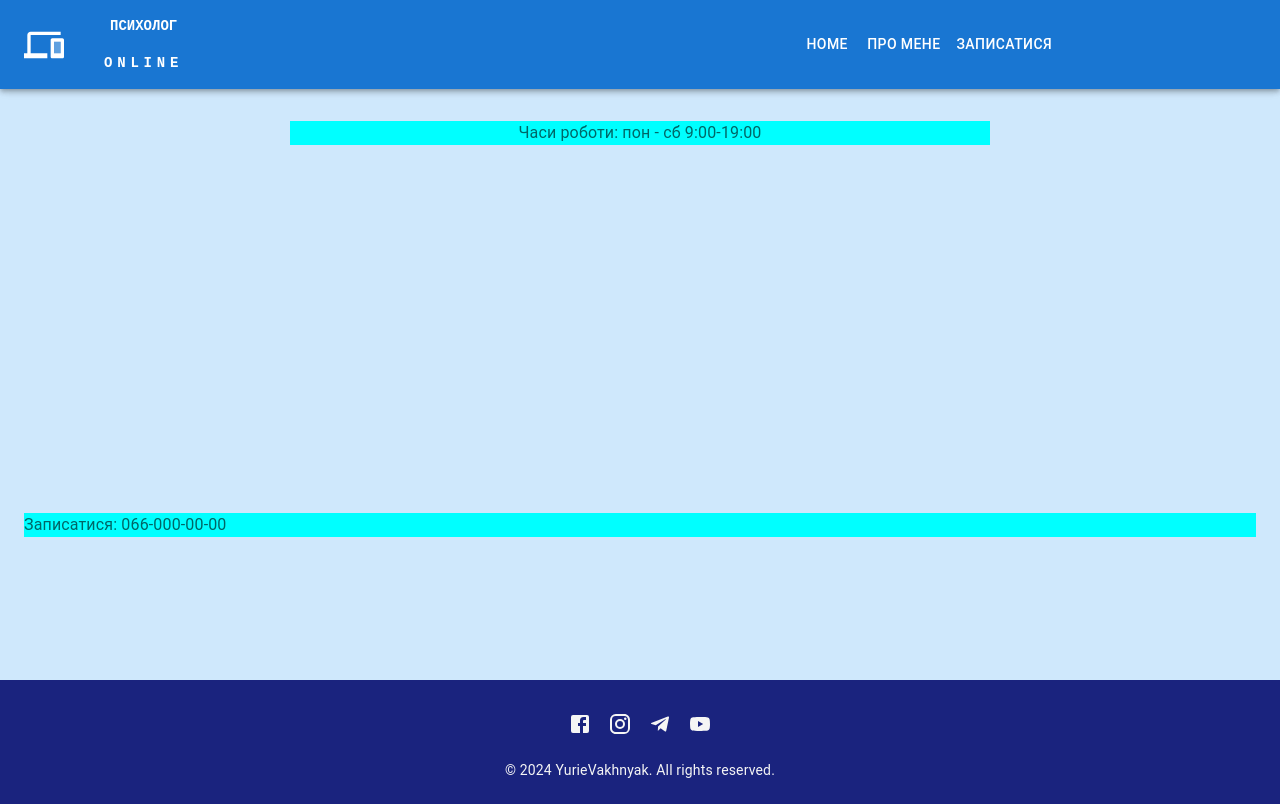
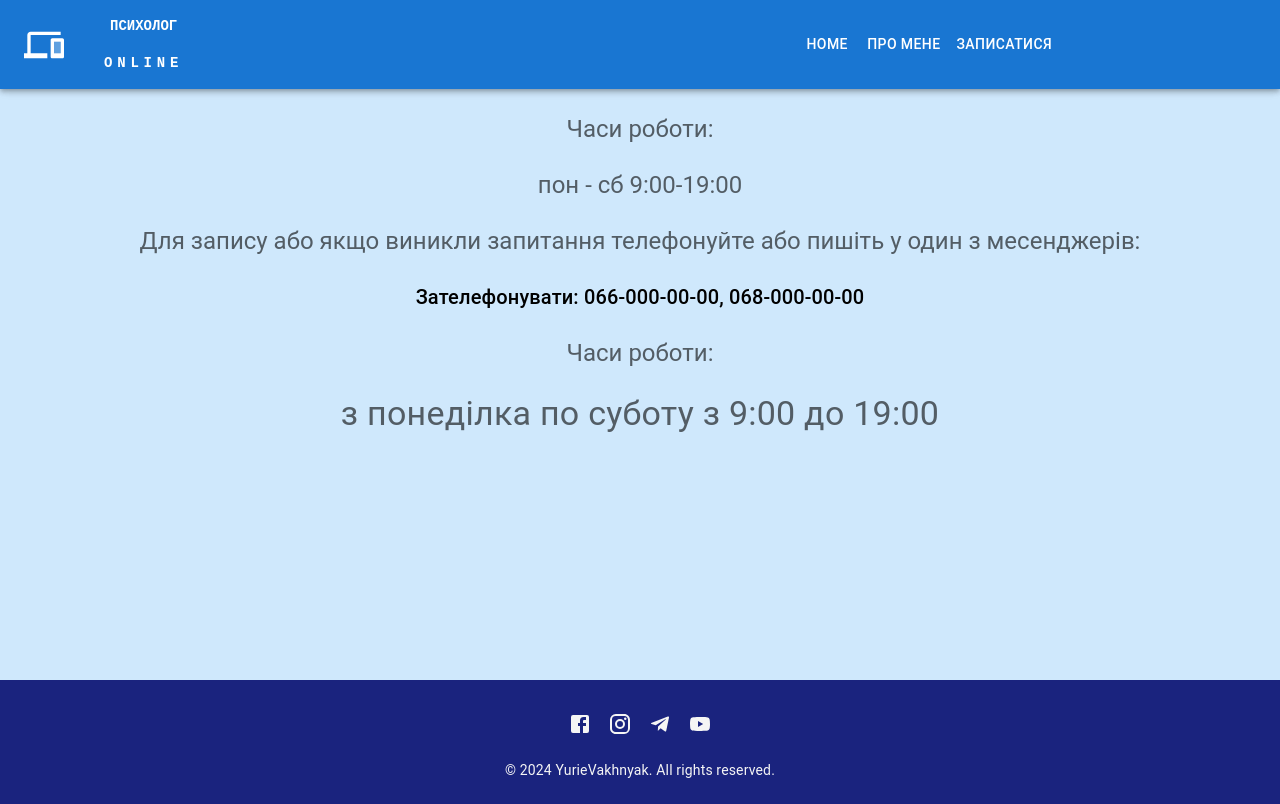
Before and after one commit to YurieVakhnyak/my-lending, a React (Create React App) app: page /online-psy/appointment in a window 1280 px wide. Built offline with nearby package versions, Linux system fonts and the light colour scheme.

Commit message:
Update Appointment.js

```diff
--- a/src/pages/Appointment.js
+++ b/src/pages/Appointment.js
@@ -28,25 +28,50 @@ function Appointmnent() {
           }}
         >
           <Box
-            my={4}
-            bgcolor="cyan"
+            p={3}
+            // bgcolor="cyan"
             display="flex"
-            alignItems="start"
+            flexDirection="column"
+            alignItems="center"
             justifyContent="center"
-            gap={4}
-            sx={{
-              width: 700,
-            }}
+            gap={3}
+            // sx={{
+            //   width: 700,
+            // }}
           >
-            <Typography variant="body1" color="text.secondary">
-              Часи роботи: пон - сб 9:00-19:00
+            <Typography variant="h5" color="text.secondary">
+              Часи роботи:
+            </Typography>
+            <Typography variant="h5" color="text.secondary">
+              пон - сб 9:00-19:00
+            </Typography>
+            <Typography variant="h5" color="text.secondary">
+              Для запису або якщо виникли запитання телефонуйте або пишіть у
+              один з месенджерів:
+            </Typography>
+            <Typography variant="h6" color="text.accent">
+              Зателефонувати:{" "}
+              <a
+                href="tel:0660000000"
+                style={{ textDecoration: "none", color: "inherit" }}
+              >
+                066-000-00-00
+              </a>
+              ,{" "}
+              <a
+                href="tel:0680000000"
+                style={{ textDecoration: "none", color: "inherit" }}
+              >
+                068-000-00-00
+              </a>
+            </Typography>
+            <Typography variant="h5" color="text.secondary">
+              Часи роботи:
+            </Typography>
+            <Typography variant="h4" color="text.secondary">
+              з понеділка по суботу з 9:00 до 19:00
             </Typography>
           </Box>
-        </Box>
-        <Box m={3} bgcolor="cyan" sx={{}}>
-          <Typography variant="body1" color="text.secondary">
-            Записатися: 066-000-00-00
-          </Typography>
         </Box>
       </Box>
       <Footer />
```
